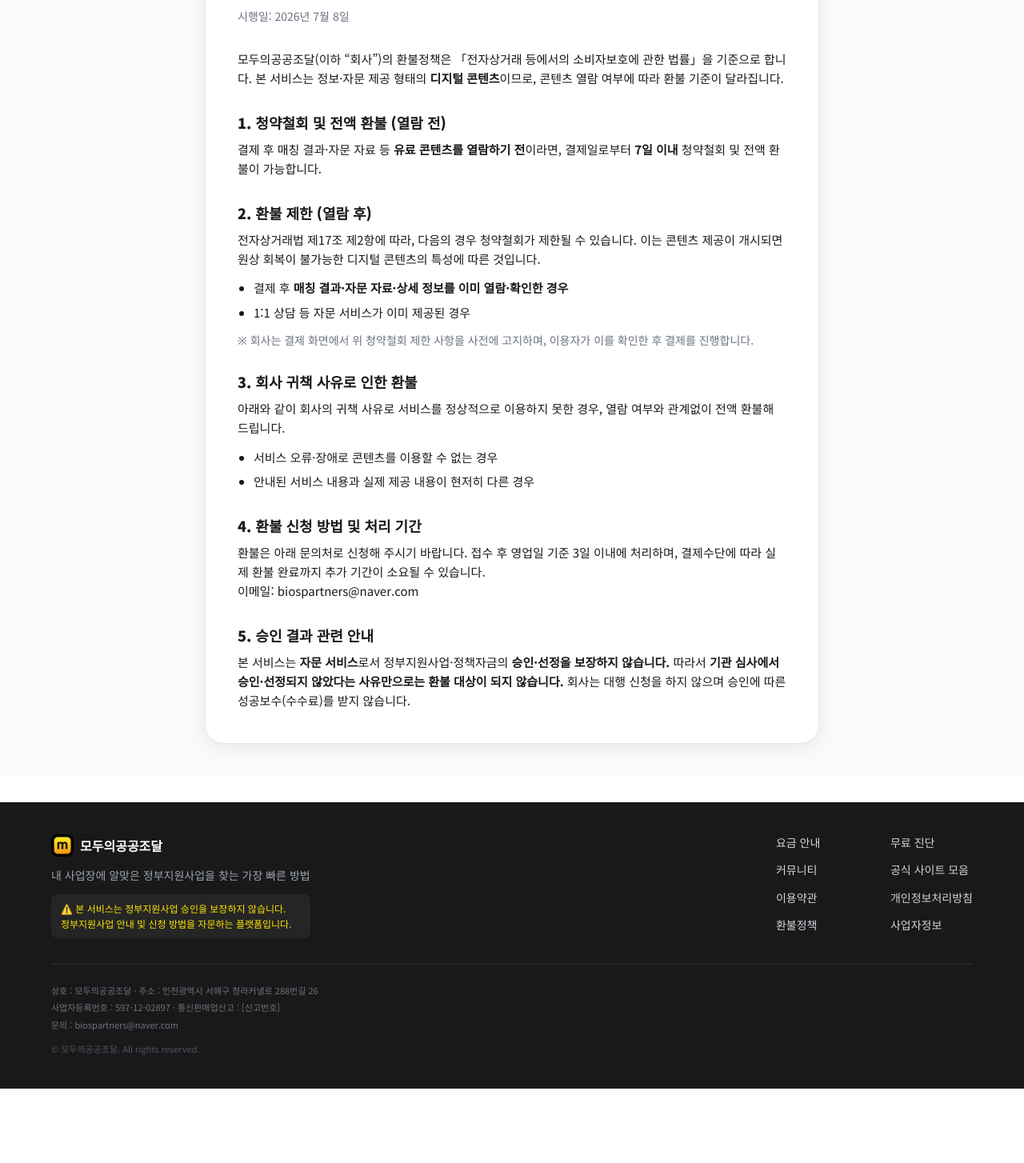
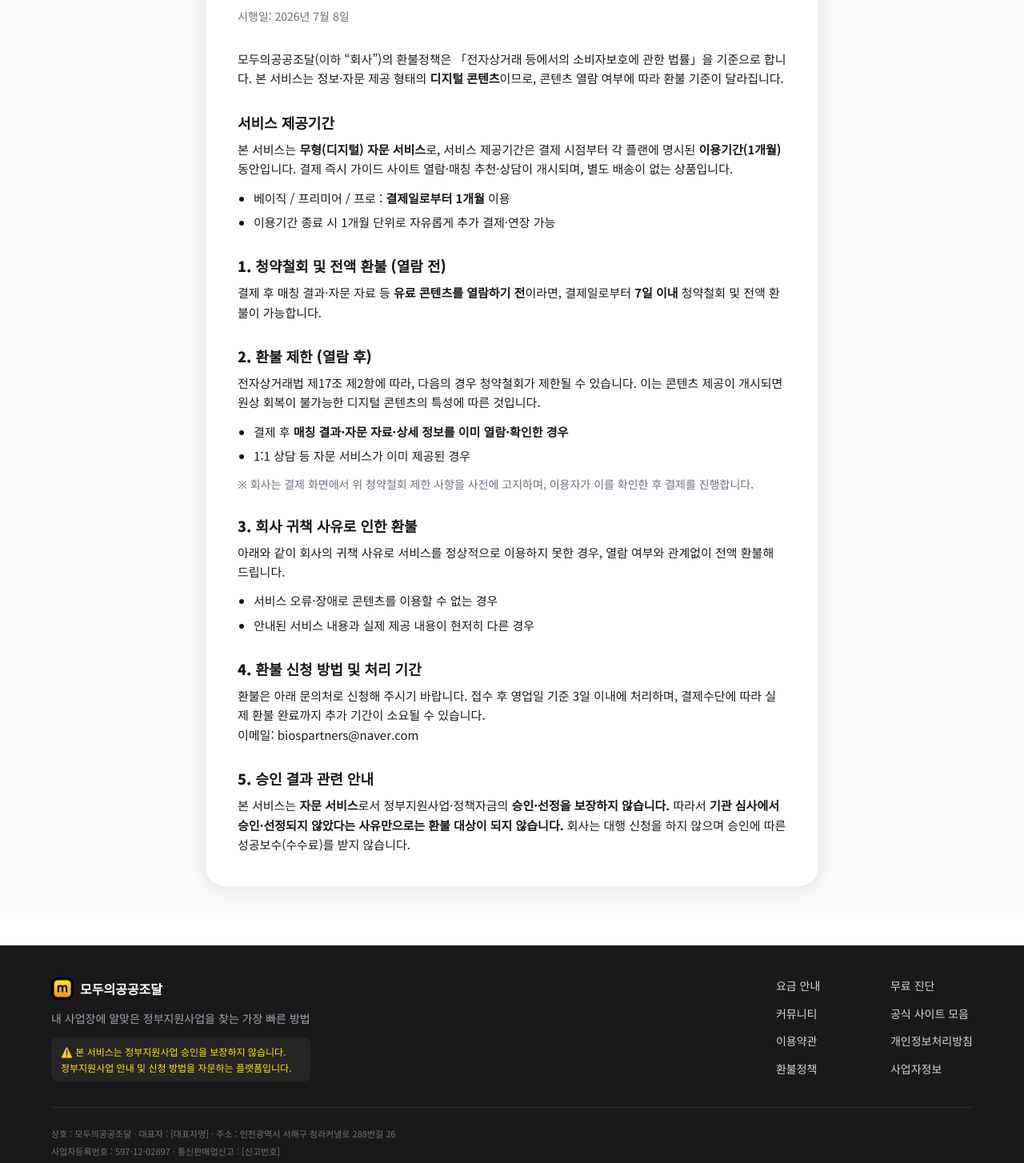
Before and after one commit to ppfa26/PPFA26, a Next.js app: page /refund in a window 1280 px wide. Shown: the part 180-1634 px from the top of the page at 80% size. Before the commit the page ends 1541 px from the top, so only its background shows below. Built offline with nearby package versions, Linux system fonts and the light colour scheme; no server answers; a web font is replaced by a local one.

Commit message:
토스페이먼츠 심사 대비: 대표자명·유선번호 필드 추가 + 무형재화 서비스 제공기간 명시(환불정책/사업자정보/상품안내)

```diff
--- a/src/app/business-info/page.tsx
+++ b/src/app/business-info/page.tsx
@@ -5,6 +5,7 @@ import Editable from "@/components/Editable";
 
 const ROWS: { label: string; id: string; value: string }[] = [
   { label: "상호", id: "biz-name", value: "모두의공공조달 (Public Procurement For All)" },
+  { label: "대표자명", id: "biz-ceo", value: "[대표자명]" },
   { label: "사업자등록번호", id: "biz-regno", value: "597-12-02897" },
   { label: "통신판매업 신고번호", id: "biz-mailorder", value: "[신고번호 준비 중]" },
   {
@@ -12,8 +13,10 @@ const ROWS: { label: string; id: string; value: string }[] = [
     id: "biz-address",
     value: "인천광역시 서해구 청라커낼로 288번길 26, 285호",
   },
+  { label: "전화번호", id: "biz-tel", value: "[전화번호]" },
   { label: "이메일", id: "biz-email", value: "biospartners@naver.com" },
   { label: "업종", id: "biz-type", value: "경영 컨설팅업 · 정보 제공(자문) 서비스" },
+  { label: "서비스 제공기간", id: "biz-period", value: "결제일로부터 1개월 (플랜별 이용기간)" },
 ];
 
 export default function BusinessInfoPage() {
--- a/src/app/refund/page.tsx
+++ b/src/app/refund/page.tsx
@@ -13,6 +13,21 @@ export default function RefundPage() {
           형태의 <b>디지털 콘텐츠</b>이므로, 콘텐츠 열람 여부에 따라 환불 기준이
           달라집니다.
         </Editable>
+      </section>
+
+      <section id="refund-period">
+        <h2 className="text-lg font-extrabold text-brand-dark">
+          서비스 제공기간
+        </h2>
+        <Editable id="refund-period-body" as="p" className="mt-2">
+          본 서비스는 <b>무형(디지털) 자문 서비스</b>로, 서비스 제공기간은 결제
+          시점부터 각 플랜에 명시된 <b>이용기간(1개월)</b> 동안입니다. 결제 즉시
+          가이드 사이트 열람·매칭 추천·상담이 개시되며, 별도 배송이 없는 상품입니다.
+        </Editable>
+        <ul className="mt-3 list-disc space-y-1.5 pl-5">
+          <li>베이직 / 프리미어 / 프로 : <b>결제일로부터 1개월</b> 이용</li>
+          <li>이용기간 종료 시 1개월 단위로 자유롭게 추가 결제·연장 가능</li>
+        </ul>
       </section>
 
       <section id="refund-1">
--- a/src/components/Footer.tsx
+++ b/src/components/Footer.tsx
@@ -76,12 +76,16 @@ export default function Footer() {
           <dl className="grid grid-cols-[auto_1fr] gap-x-2 gap-y-1 sm:hidden">
             <dt className="shrink-0 text-gray-400">상호</dt>
             <dd className="text-gray-500">모두의공공조달</dd>
+            <dt className="shrink-0 text-gray-400">대표자</dt>
+            <dd className="text-gray-500">[대표자명]</dd>
             <dt className="shrink-0 text-gray-400">주소</dt>
             <dd className="text-gray-500">인천광역시 서해구 청라커낼로 288번길 26</dd>
             <dt className="shrink-0 text-gray-400">사업자등록번호</dt>
             <dd className="text-gray-500">597-12-02897</dd>
             <dt className="shrink-0 text-gray-400">통신판매업신고</dt>
             <dd className="text-gray-500">[신고번호]</dd>
+            <dt className="shrink-0 text-gray-400">전화</dt>
+            <dd className="text-gray-500">[전화번호]</dd>
             <dt className="shrink-0 text-gray-400">문의</dt>
             <dd className="break-all text-gray-500">biospartners@naver.com</dd>
           </dl>
@@ -89,12 +93,12 @@ export default function Footer() {
           {/* PC: 기존 한 줄(가운뎃점) 형태 유지 */}
           <div className="hidden sm:block">
             <p>
-              상호 : 모두의공공조달 · 주소 : 인천광역시 서해구 청라커낼로 288번길 26
+              상호 : 모두의공공조달 · 대표자 : [대표자명] · 주소 : 인천광역시 서해구 청라커낼로 288번길 26
             </p>
             <p className="mt-1">
               사업자등록번호 : 597-12-02897 · 통신판매업신고 : [신고번호]
             </p>
-            <p className="mt-1">문의 : biospartners@naver.com</p>
+            <p className="mt-1">전화 : [전화번호] · 문의 : biospartners@naver.com</p>
           </div>
 
           <p className="mt-3 text-gray-600">
--- a/src/lib/products.ts
+++ b/src/lib/products.ts
@@ -81,6 +81,7 @@ export const TIER_MAP = Object.fromEntries(TIERS.map((t) => [t.id, t]));
 // 공통 안내 문구
 export const COMMON_NOTES = [
   "✅ 1회성 결제 · 월 구독제 아님",
+  "✅ 서비스 제공기간 : 결제 즉시 이용 개시, 결제일로부터 1개월 (별도 배송 없는 무형 디지털 자문 서비스)",
   "✅ 환불정책 : 사이트 이용 로그가 있으면 관련 법규에 따라 처리됩니다. 환불 정책을 참고 부탁드립니다.",
   "⚠️ 본 서비스는 사업장에 알맞게 정부지원사업을 추천 및 자문하는 서비스이며 승인을 보장하지 않습니다.",
 ];
```
